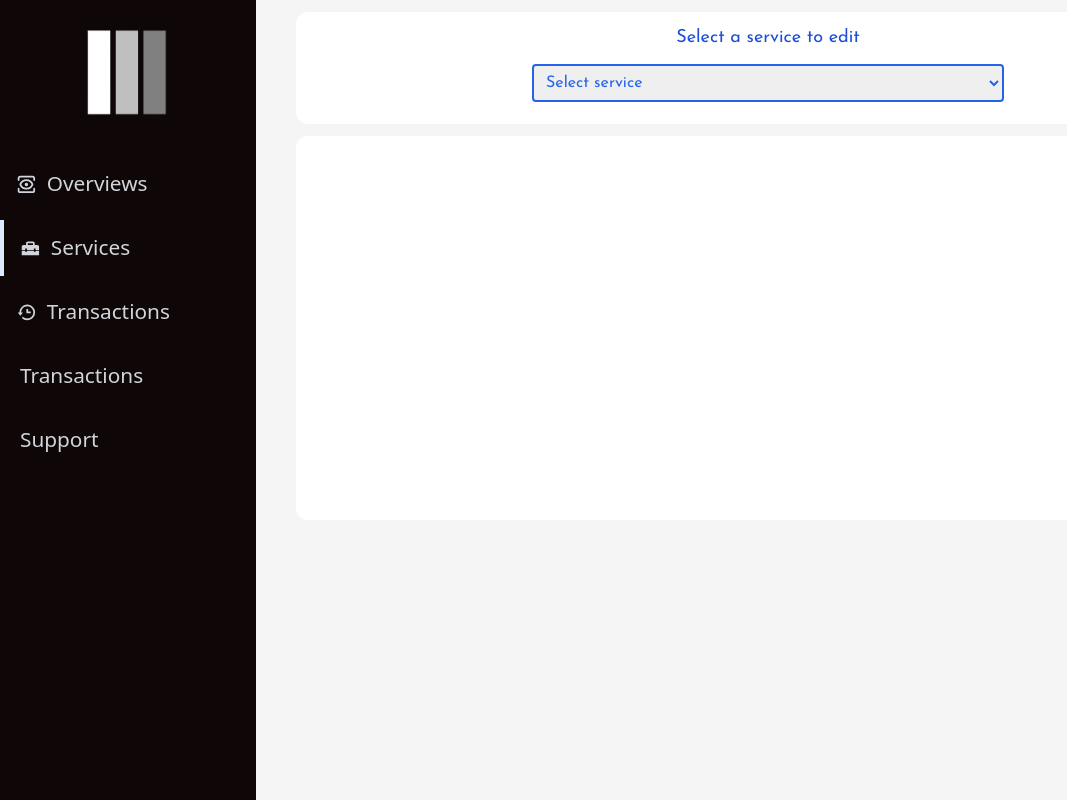
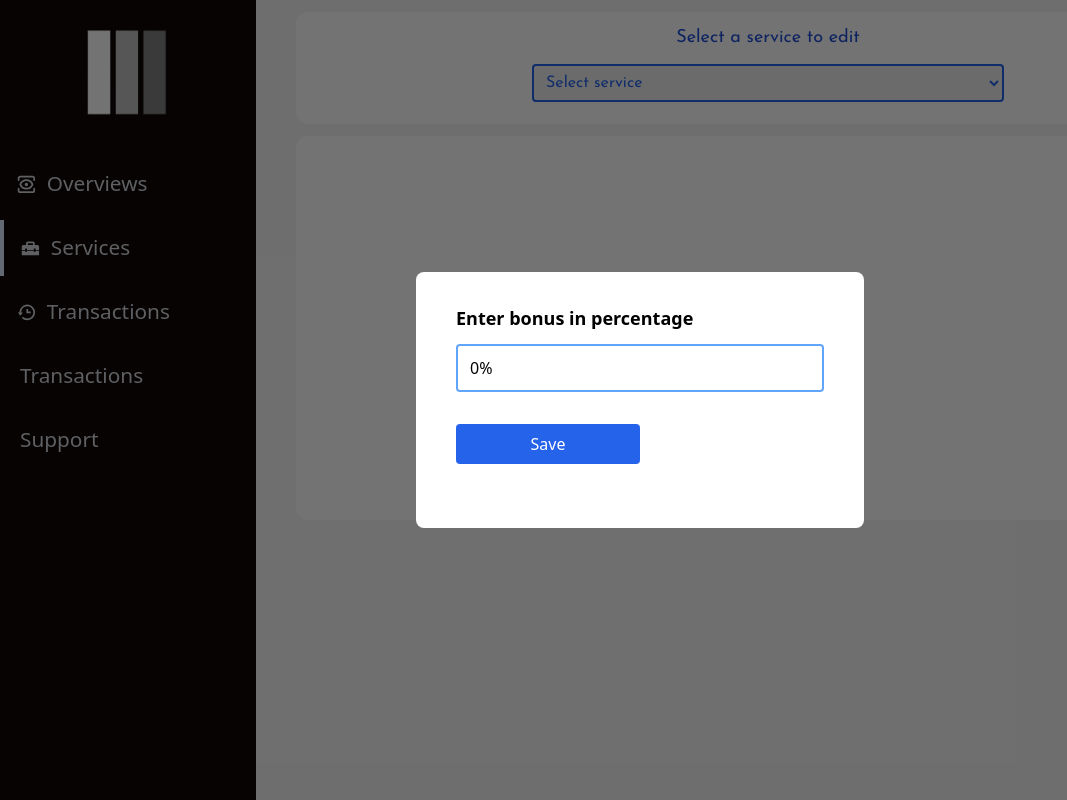
Before and after one commit to Lord-Tender/Bank-App-VTU-System-, a React (Vite) app in the folder front end/: page /admin/service in a window 1280 px wide. Shown: the whole page, without its empty margins (0-1067 px from the left). Built offline with nearby package versions, Linux system fonts and the light colour scheme; no server answers.

Commit message:
Airtime price edit added(admin ui)

```diff
--- a/front end/src/Pages/AdminService.jsx
+++ b/front end/src/Pages/AdminService.jsx
@@ -1,4 +1,4 @@
-import React, { useEffect } from 'react'
+import React, { useEffect, useState } from 'react'
 import AdminSidebar from '../Components/AdminSidebar'
 import axios from 'axios'
 import { useNavigate } from 'react-router-dom'
@@ -6,6 +6,7 @@ import toast from 'react-hot-toast'
 
 const AdminService = () => {
     let navigate = useNavigate()
+    const [service, setservice] = useState("")
 
     useEffect(() => {
         const userAuth = () => {
@@ -29,6 +30,10 @@ const AdminService = () => {
         userAuth()
     }, [])
 
+    const getServiceDetails = (e) => {
+        setservice(e.target.value)
+    }
+
 
     return (
         <>
@@ -44,7 +49,7 @@ const AdminService = () => {
                     <div className='w-full bg-white h-28 my-3 rounded-xl'>
                         <h2 className='text-center text-lg pt-3 text-blue-700'>Select a service to edit</h2>
                         <div className='flex justify-center mt-3 '>
-                            <select name="" id="service" className='border-2 border-blue-600 rounded p-2 w-[50%]  text-blue-600 focus:outline-none'>
+                            <select name="" onChange={getServiceDetails} id="service" className='border-2 border-blue-600 rounded p-2 w-[50%]  text-blue-600 focus:outline-none'>
                                 <option value="null" className=''>Select service</option>
                                 <option value="airtime">Airtime</option>
                                 <option value="data">Data</option>
@@ -56,11 +61,31 @@ const AdminService = () => {
                     {/* Service settings */}
 
                     <div className='w-full bg-white h-96 my-3 rounded-xl flex justify-center items-center'>
-                        {
+                        {service ? (<div className='w-[95%] h-[100%]'>
+                            {service === "airtime" ? (<div className='pt-[3em] '>
+                                <h1 className='text-3xl text-center mt-4 text-sky-800 '>Airtime Price</h1>
+                                <h2 className='text-[2em] text-red-700 text-center mt-3 '>Currently set to { } Off</h2>
+                                <button className=' bg-blue-600 w-[30%] h-[2.3em] rounded text-white ms-[35%] mt-7 '>Edit</button>
+                            </div>) : (
+                                <div>
+                                    <h1>Data Plan</h1>
+                                </div>
+                            )}
+                        </div>) : (<div>Select a service to edit.</div>)}
+                    </div>
 
-                        }
+                </div>
+
+                {/* Edit airtime div */}
+
+                <div className='absolute top-0 w-full h-full flex justify-center items-center ' style={{ backgroundColor: "rgba(0, 0, 0, 0.548)" }}>
+                    <div className='bg-white w-[35%] h-[16em] rounded-lg px-10 pt-2'>
+                        <h3 className='mt-6 font-bold text-lg'>Enter bonus in percentage</h3>
+                        <input type="number" className='mt-3 block w-full h-[3em] rounded mb-3 p-3 border-2 border-blue-400 focus:border-blue-500 focus:outline-none ' placeholder='0%' />
+                        <button className='bg-blue-600 w-[50%] h-10 text-white rounded mt-5 '>Save</button>
                     </div>
                 </div>
+
             </section>
         </>
     )
```
